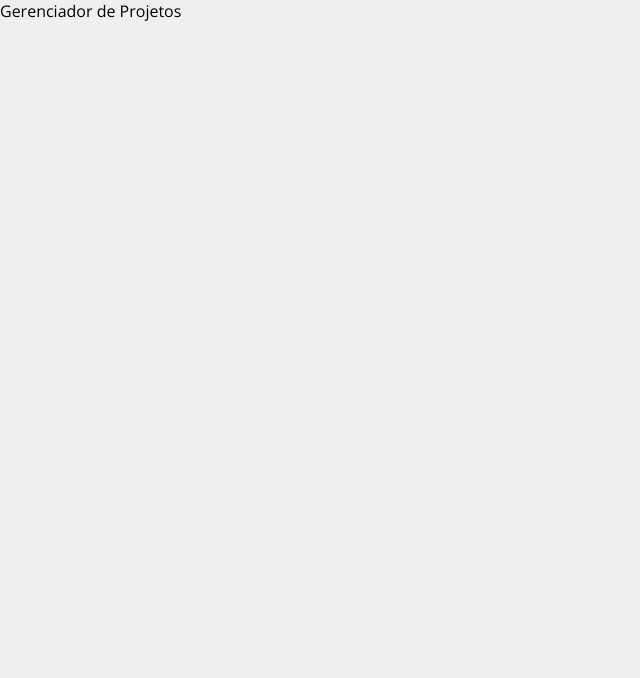
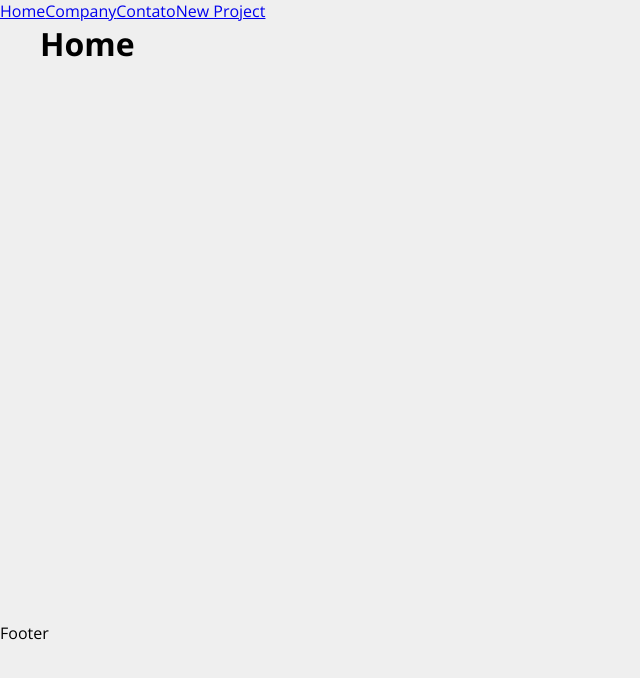
Before and after one commit to jjobJunior/curso_react, a JavaScript app: page / in a window 1280 px wide. Shown: the top 678 px of the page, without its empty margins (0-640 px from the left). Built offline with nearby package versions, Linux system fonts and the light colour scheme; the HTML template or start-up script is replaced by a standard one.

Commit message:
Estruturando o projeto

```diff
--- a/src/App.js
+++ b/src/App.js
@@ -1,9 +1,29 @@
+import { BrowserRouter as Router, Routes, Route, Link } from 'react-router-dom';
+import Home from './components/pages/Home'
+import Company from './components/pages/Company'
+import Contato from './components/pages/Contato'
+import NewProject from './components/pages/NewProject'
+import Container from './components/layout/Container';
 
 function App() {
   return (
-    <div className="App">
-    <p>Gerenciador de Projetos</p>
-    </div>
+    <Router>
+      <div>
+        <Link to="/">Home</Link>
+        <Link to="/company">Company</Link>
+        <Link to="/contato">Contato</Link>
+        <Link to="/newproject">New Project</Link>
+      </div>
+        <Container customClass="min-height">
+      <Routes>
+          <Route path="/" element={<Home />} />
+          <Route path="Company" element={<Company />} />
+          <Route path="Contato" element={<Contato />} />
+          <Route path="Newproject" element={<NewProject />} />
+      </Routes>
+        </Container>
+      <p>Footer</p>
+    </Router>
   );
 }
 
--- /dev/null
+++ b/src/components/layout/Container.js
@@ -0,0 +1,7 @@
+import styles from './Container.module.css';
+function Container (props){
+    return (
+        <div className={`${styles.container} ${styles[props.customClass]}`}> {props.children} </div>
+    )
+}
+export default Container;
--- /dev/null
+++ b/src/components/layout/Container.module.css
@@ -0,0 +1,20 @@
+.container {
+    width: 1200px;
+    display: flex;
+    justify-content: space-between;
+    margin: 0 auto;
+    flex-wrap: wrap;
+}
+
+.min-height {
+    min-height: 75%;
+}
+
+.start{
+    justify-content: flex-start;
+}
+
+.column{
+    flex-direction: column;
+    justify-content: flex-start;
+}
--- /dev/null
+++ b/src/components/pages/Company.js
@@ -0,0 +1,4 @@
+function Company (){
+    return <h1>Company</h1>
+}
+export default Company;
--- /dev/null
+++ b/src/components/pages/Contato.js
@@ -0,0 +1,4 @@
+function Contato (){
+    return <h1>Contato</h1>
+}
+export default Contato;
--- /dev/null
+++ b/src/components/pages/Home.js
@@ -0,0 +1,4 @@
+function Home() {
+  return <h1>Home</h1>
+}
+export default Home;
--- /dev/null
+++ b/src/components/pages/NewProject.js
@@ -0,0 +1,4 @@
+function NewProject (){
+    return <h1>New Project</h1>
+}
+export default NewProject;
```
